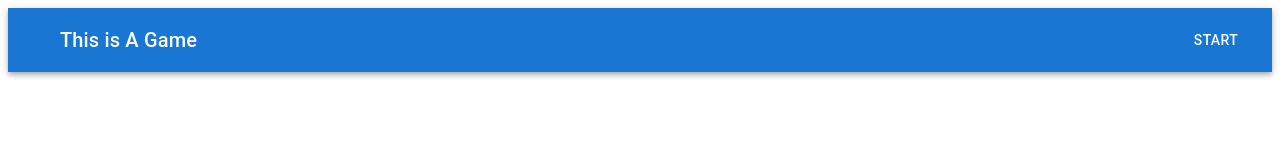
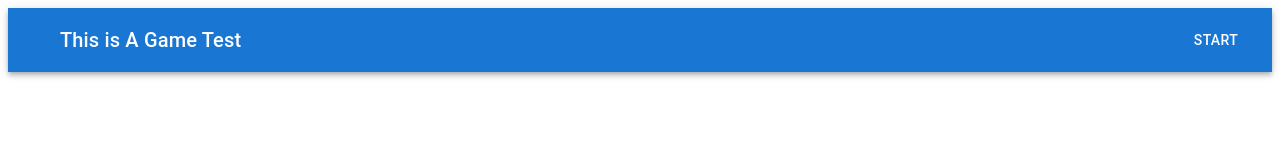
Before and after one commit to Edington42/Scroll-RP, a React (Create React App) app: page / in a window 1280 px wide. Shown: the top 160 px of the page. Built offline with nearby package versions, Linux system fonts and the light colour scheme.

Commit message:
Testing changes

```diff
--- a/src/App.tsx
+++ b/src/App.tsx
@@ -20,7 +20,7 @@ export default function App() {
             sx={{ mr: 2 }}
           ></IconButton>
           <Typography variant="h6" component="div" sx={{ flexGrow: 1 }}>
-            This is A Game
+            This is A Game Test
           </Typography>
           <Button color="inherit">Start</Button>
         </Toolbar>
```
